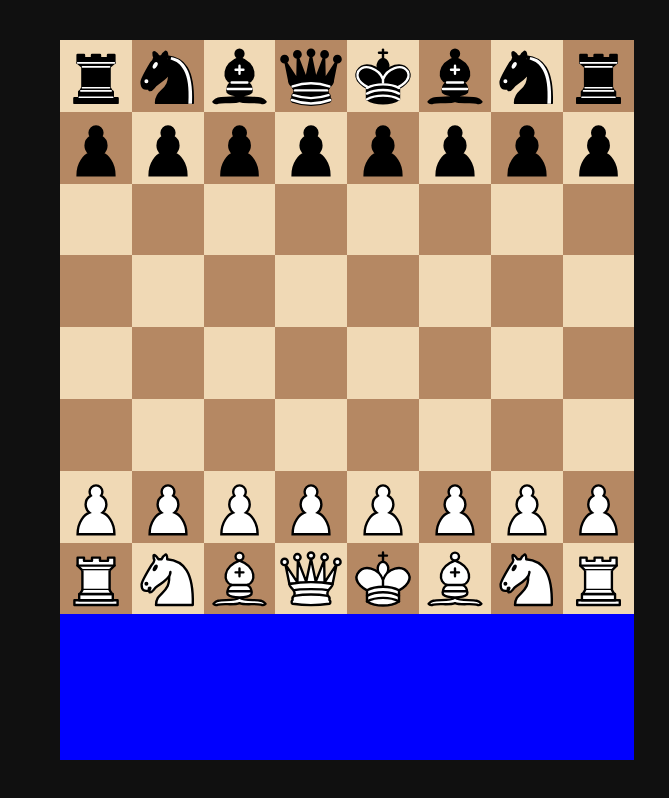
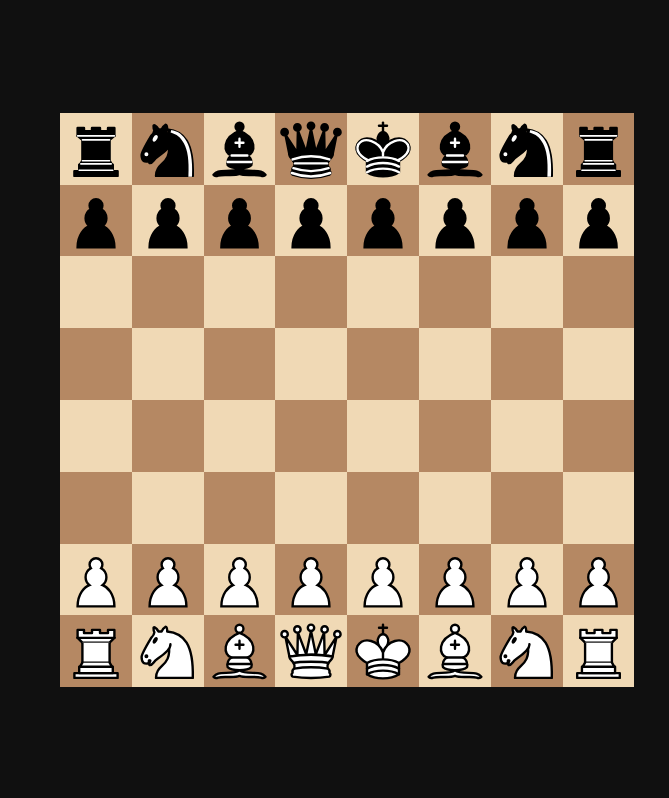
Before and after one commit to sugo14/Cheditor, a plain HTML site: page index.html in a window 1280 px wide. Shown: the full height of the page, 0-669 px from the left. Drawn offline with nearby package versions, Linux system fonts and the light colour scheme.

Commit message:
Board centered

```diff
--- a/style.css
+++ b/style.css
@@ -49,17 +49,17 @@ body {
     height: 100%;
     width: 100%;
     position: relative;
-    background-color: blue;
-    vertical-align: middle;
-    display: inline-block;
+
+    display: flex;
+    justify-content: center;
+    align-items: center;
 }
 #board {
     margin: auto;
     display: grid;
     grid-template-columns: repeat(8, 1fr);
     grid-template-rows: repeat(8, 1fr);
-    aspect-ratio: 1/1;
-    max-width: 100%;
+    width: min(100%, calc(100vh - 80px));
     max-height: 100%;
 }
 .piece {
```
